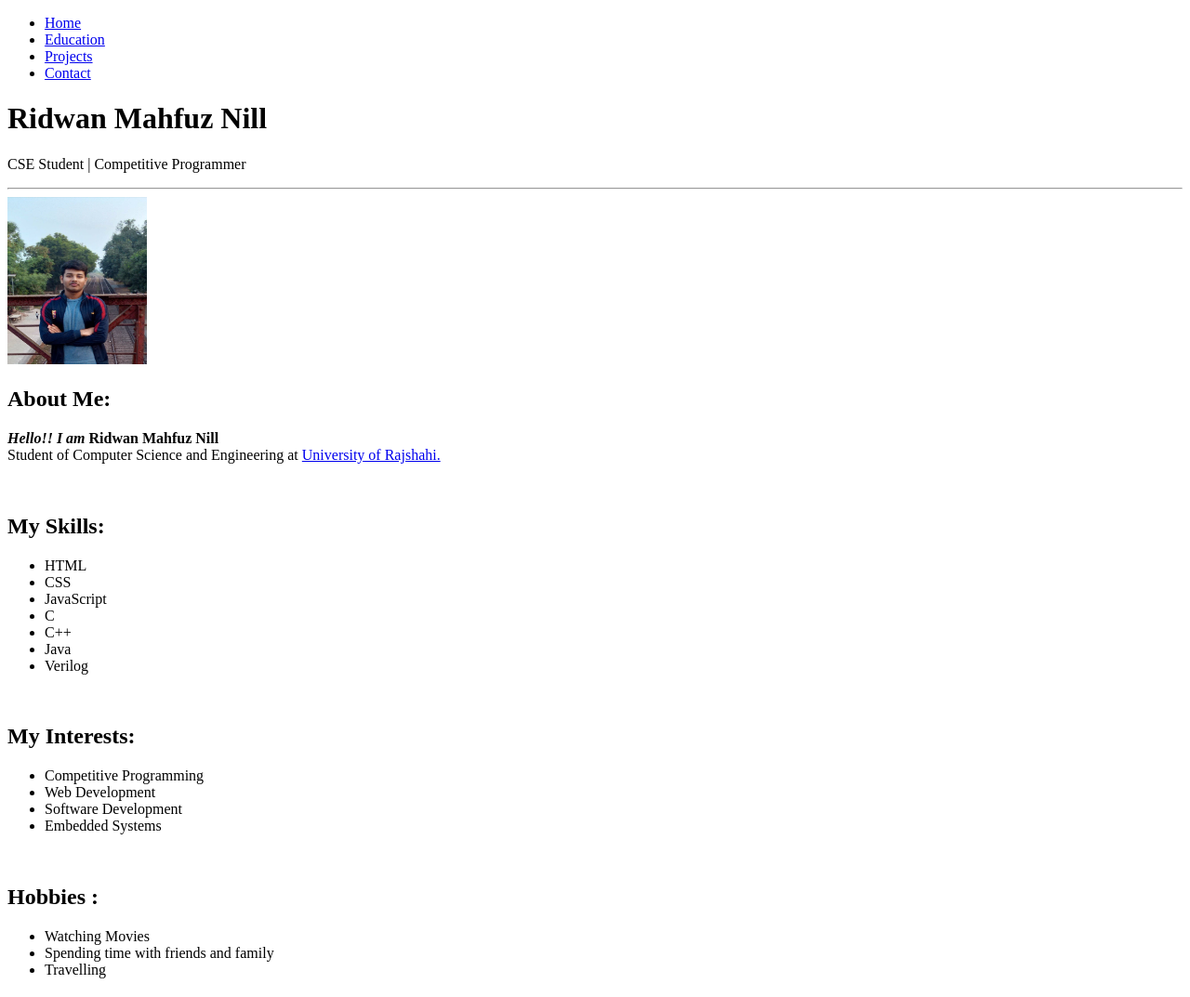
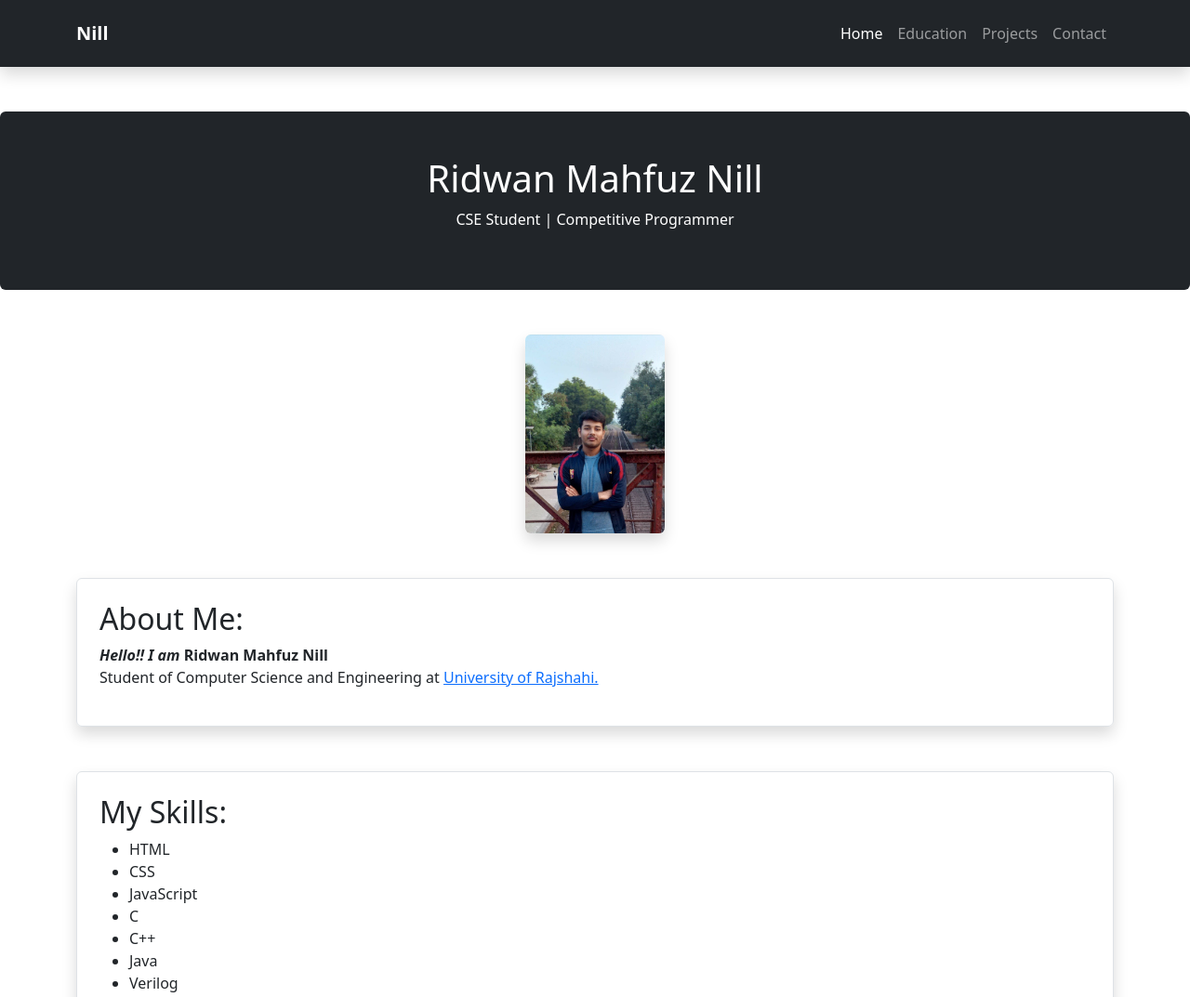
Before and after one commit to NillCSE/nillcse.github.io, a plain HTML site: page index.html in a window 1280 px wide. Shown: the top 1073 px of the page at 93% size. Drawn offline with nearby package versions, Linux system fonts and the light colour scheme.

Commit message:
Bootstrap_1

```diff
--- a/index.html
+++ b/index.html
@@ -4,33 +4,49 @@
     <meta charset="UTF-8">
     <meta name="viewport" content="width=device-width, initial-scale=1.0">
     <title>My Portfolio</title>
+    <link href="https://cdn.jsdelivr.net/npm/bootstrap@5.3.8/dist/css/bootstrap.min.css" rel="stylesheet" integrity="sha384-sRIl4kxILFvY47J16cr9ZwB07vP4J8+LH7qKQnuqkuIAvNWLzeN8tE5YBujZqJLB" crossorigin="anonymous">
 </head>
 <body>
-    <nav>
-        <ul>
-            <li><a href="index.html">Home</a></li>
-            <li><a href="education.html">Education</a></li>
-            <li><a href="projects.html">Projects</a></li>
-            <li><a href="contact.html">Contact</a></li>
-        </ul>
+    <script src="https://cdn.jsdelivr.net/npm/bootstrap@5.3.8/dist/js/bootstrap.bundle.min.js" integrity="sha384-FKyoEForCGlyvwx9Hj09JcYn3nv7wiPVlz7YYwJrWVcXK/BmnVDxM+D2scQbITxI" crossorigin="anonymous"></script>
+    <nav class="navbar navbar-expand-lg navbar-dark bg-dark shadow p-3">
+    <div class="container">
+            <a class="navbar-brand fw-bold" href="index.html">Nill</a>
+
+        <button
+          class="navbar-toggler border-2 border-light"
+          type="button"
+
+          data-bs-toggle="collapse"
+          data-bs-target="#navbarMenu">
+          <span class="navbar-toggler-icon"></span>
+        </button>
+        <div class="collapse navbar-collapse" id="navbarMenu">
+        <div class="navbar-nav ms-auto">
+
+                <a class="nav-link active" href="index.html">Home</a>
+                <a class="nav-link" href="education.html">Education</a>
+                <a class="nav-link" href="projects.html">Projects</a>
+                <a class="nav-link" href="contact.html">Contact</a>
+
+        </div>
+    </div>
     </nav>
 
-    <header>
+    <header class="text-center my-5 p-5 bg-dark text-white rounded">
         <h1>Ridwan Mahfuz Nill</h1>
         <p>CSE Student | Competitive Programmer</p>
     </header>
-    <hr>
     <main>
-        <div>
+        <div class="container">
 
-            <img src="WhatsApp Image 2025-03-18 at 23.24.47_bcadda42.jpg" alt="Ridwan Mahfuz Nill" width="150" height="180" loading="Loading">
-            <section>
+            <img src="WhatsApp Image 2025-03-18 at 23.24.47_bcadda42.jpg" alt="Ridwan Mahfuz Nill" width="150" height="180" loading="Loading"
+            " class="rounded img-fluid mb-4 mx-auto  d-block shadow" width="350">
+            <section class="border rounded p-4 shadow my-5">
                 <h2>About Me:</h2>
                 <p><strong><i>Hello!! I am</i> Ridwan Mahfuz Nill</strong><br>
                 Student of Computer Science and Engineering at <a href="https://www.ru.ac.bd/" target="_blank"> University of Rajshahi. </a> </p>
             </section>
-            <br>
-            <section>
+            <section class="border rounded p-4 shadow my-5">
                 <h2>My Skills:</h2>
                 <ul>
                     <li>HTML</li>
@@ -42,8 +58,7 @@
                     <li>Verilog</li>
                 </ul>
             </section>
-            <br>
-            <section>
+            <section class="border rounded p-4 shadow my-5">
                 <h2>My Interests:</h2>
                 <ul>
                     <li>Competitive Programming</li>
@@ -52,8 +67,7 @@
                     <li>Embedded Systems</li>
                 </ul>
             </section>
-            <br>
-            <section>
+            <section class="border rounded p-4 shadow my-5">
                 <h2>Hobbies :</h2>
                 <ul>
                     <li>Watching Movies</li>
@@ -61,8 +75,7 @@
                     <li>Travelling</li>
                 </ul>
             </section>
-            <br>
-            <section>
+            <section class="border rounded p-4 shadow my-5">
                 <h2>Accounts :</h2>
                 <ul>
                     <li><a href="https://codeforces.com/profile/ridwan__mahfuz" target="_blank">Codeforces</a></li>
```
Also changed, not shown: contact.html (+24 -7 lines), education.html (+24 -7 lines), projects.html (+24 -7 lines).
